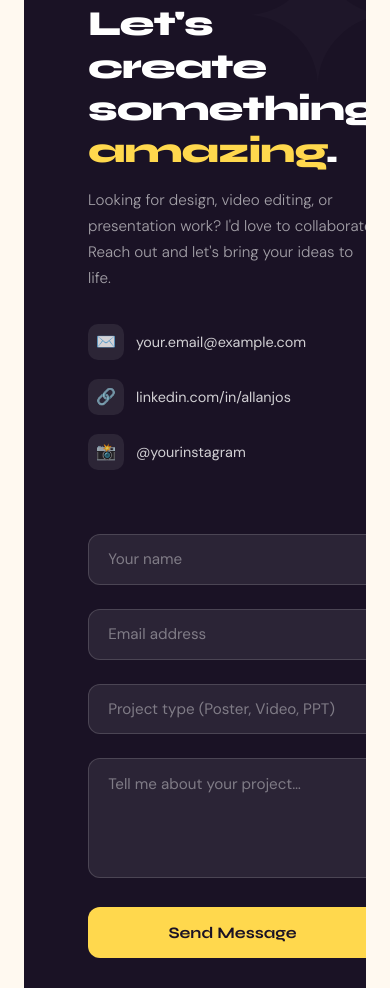
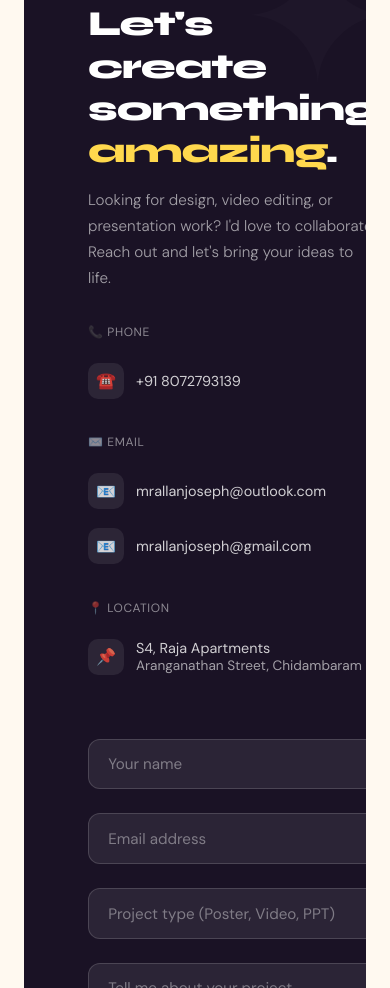
Before and after one commit to mrallanjoseph-alt/Allan-Joseph-portfolio-, a plain HTML site: page index.html in a window 390 px wide. Shown: the part 7287-8275 px from the top of the page. Drawn offline with Linux system fonts and the light colour scheme; a web font is replaced by a local one.

Commit message:
Update contact details with phone, email, and address information

```diff
--- a/index.html
+++ b/index.html
@@ -89,11 +89,12 @@ section{padding:5rem 3rem}
 .contact-grid{display:grid;grid-template-columns:1fr 1fr;gap:4rem;align-items:start}
 .contact-title{font-family:'Syne',sans-serif;font-size:2.2rem;font-weight:800;letter-spacing:-1px;line-height:1.2}
 .contact-title span{color:var(--yellow)}
-.contact-sub{color:rgba(255,255,255,0.6);margin-top:1rem;line-height:1.7;font-size:0.95rem;font-weight:300}
+.contact-sub{color:rgba(255,255,255,0.6);margin-top:1rem;line-height:1.7;font-size:0.95rem;font-weight:300;margin-bottom:1.5rem}
 .contact-links{display:flex;flex-direction:column;gap:1.2rem;margin-top:2rem}
 .c-link{display:flex;align-items:center;gap:12px;color:rgba(255,255,255,0.8);text-decoration:none;font-size:0.9rem;transition:color 0.2s}
 .c-link:hover{color:#fff}
-.c-icon{width:36px;height:36px;border-radius:10px;background:rgba(255,255,255,0.08);display:flex;align-items:center;justify-content:center;font-size:1rem}
+.c-link-label{font-size:0.75rem;text-transform:uppercase;color:rgba(255,255,255,0.5);letter-spacing:0.05em;margin-bottom:4px;display:block}
+.c-icon{width:36px;height:36px;border-radius:10px;background:rgba(255,255,255,0.08);display:flex;align-items:center;justify-content:center;font-size:1rem;flex-shrink:0}
 .form-group{margin-bottom:1.5rem}
 .form-group input,.form-group textarea{width:100%;background:rgba(255,255,255,0.08);border:1px solid rgba(255,255,255,0.15);border-radius:12px;padding:0.9rem 1.2rem;color:#fff;font-family:'DM Sans',sans-serif;font-size:0.95rem;transition:border 0.2s}
 .form-group input::placeholder,.form-group textarea::placeholder{color:rgba(255,255,255,0.4)}
@@ -330,9 +331,21 @@ footer span{color:var(--coral)}
         <div class="contact-title">Let's create something <span>amazing</span>.</div>
         <p class="contact-sub">Looking for design, video editing, or presentation work? I'd love to collaborate. Reach out and let's bring your ideas to life.</p>
         <div class="contact-links">
-          <a class="c-link" href="mailto:your.email@example.com"><div class="c-icon">✉️</div>your.email@example.com</a>
-          <a class="c-link" href="https://linkedin.com/in/allanjos" target="_blank"><div class="c-icon">🔗</div>linkedin.com/in/allanjos</a>
-          <a class="c-link" href="https://instagram.com/yourhandle" target="_blank"><div class="c-icon">📸</div>@yourinstagram</a>
+          <span class="c-link-label">📞 Phone</span>
+          <a class="c-link" href="tel:+918072793139"><div class="c-icon">☎️</div>+91 8072793139</a>
+
+          <span class="c-link-label" style="margin-top:1rem">✉️ Email</span>
+          <a class="c-link" href="mailto:mrallanjoseph@outlook.com"><div class="c-icon">📧</div>mrallanjoseph@outlook.com</a>
+          <a class="c-link" href="mailto:mrallanjoseph@gmail.com"><div class="c-icon">📧</div>mrallanjoseph@gmail.com</a>
+
+          <span class="c-link-label" style="margin-top:1rem">📍 Location</span>
+          <div class="c-link" style="cursor:default">
+            <div class="c-icon">📌</div>
+            <div>
+              <div>S4, Raja Apartments</div>
+              <div style="font-size:0.85rem;color:rgba(255,255,255,0.6)">Aranganathan Street, Chidambaram</div>
+            </div>
+          </div>
         </div>
       </div>
       <div>
```
